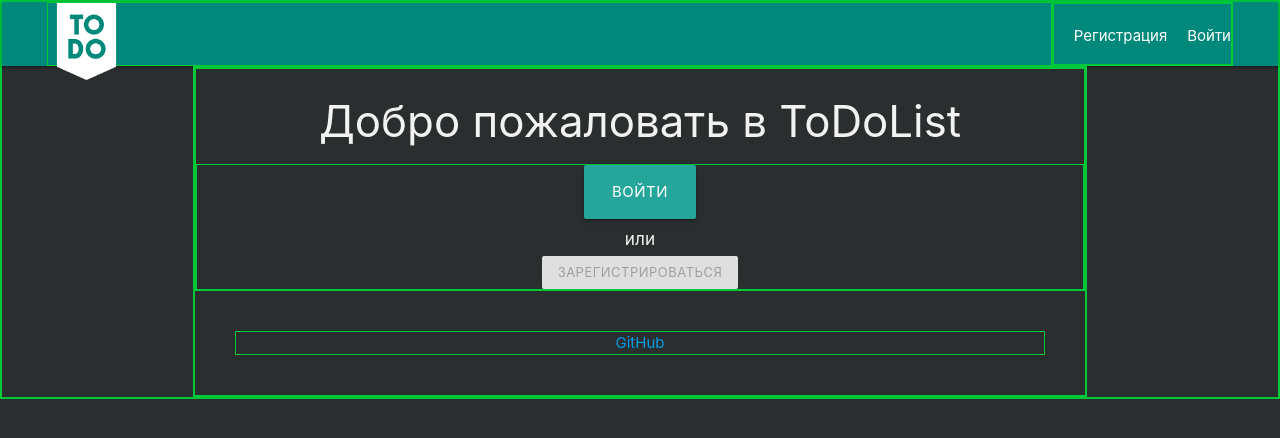
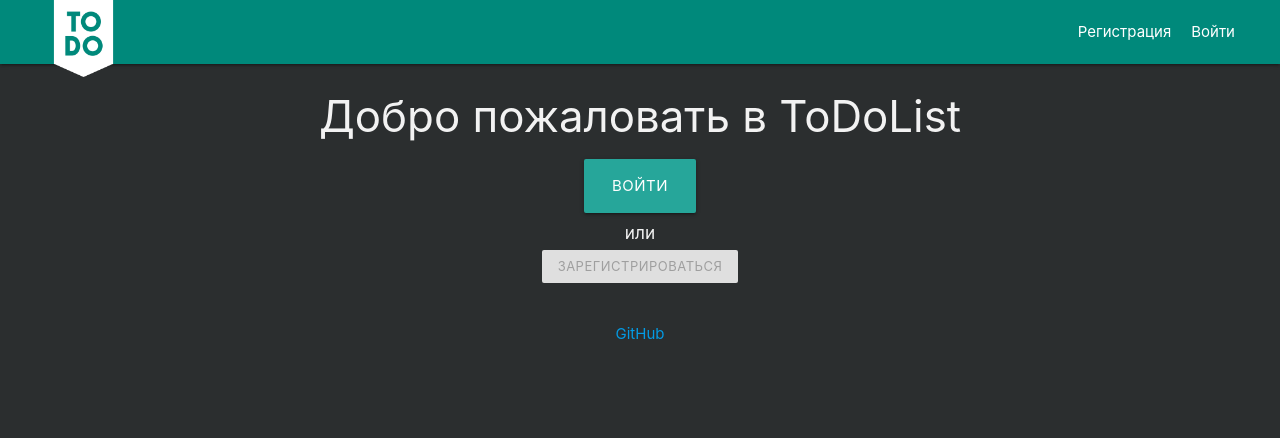
Before and after one commit to i5anin/ToDoList-vue.js, a Vue app: page / in a window 1280 px wide. Shown: the top 438 px of the page. Built offline with nearby package versions, Linux system fonts and the light colour scheme; no server answers.

Commit message:
Update style.css

```diff
--- a/src/style.css
+++ b/src/style.css
@@ -23,6 +23,6 @@
 }
 
 /* Отладка */
-div {
-  border: 1px solid #00c939 !important;
-}
+/*div {*/
+/*  border: 1px solid #00c939 !important;*/
+/*}*/
```
